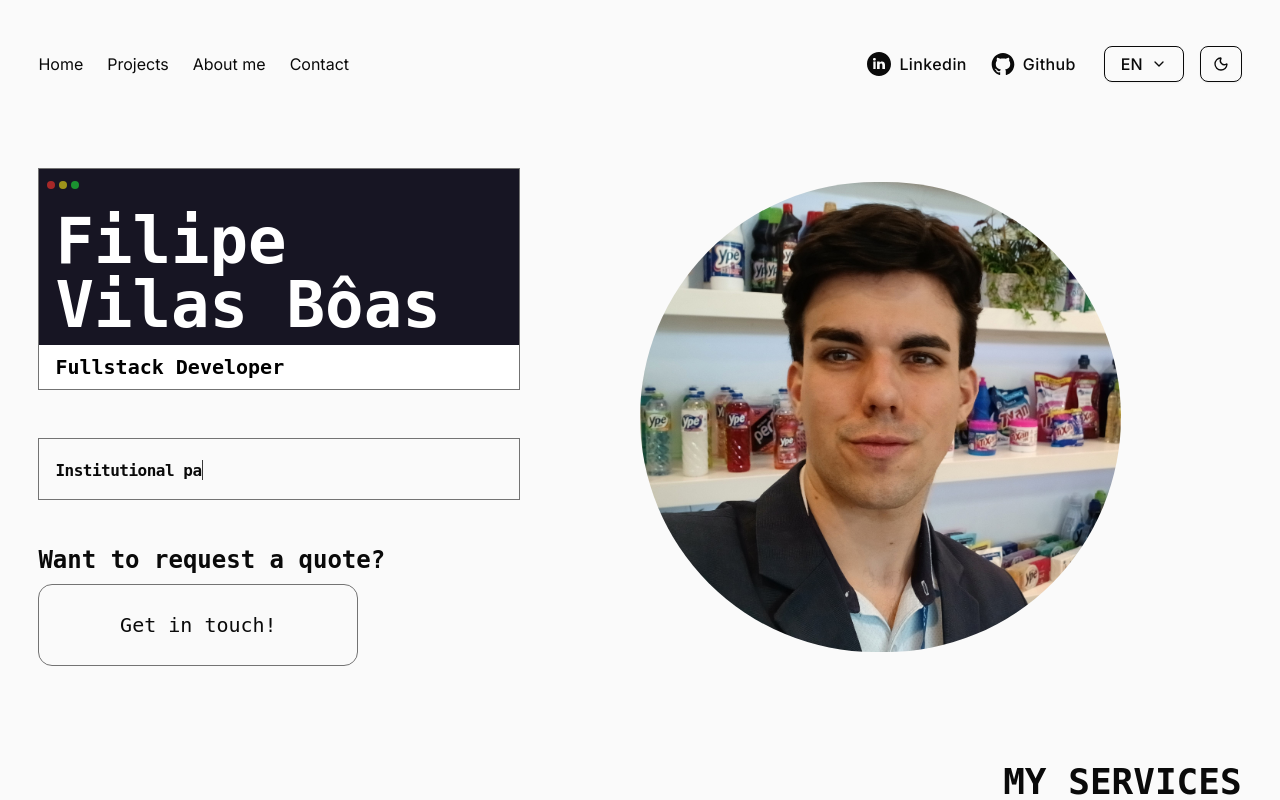
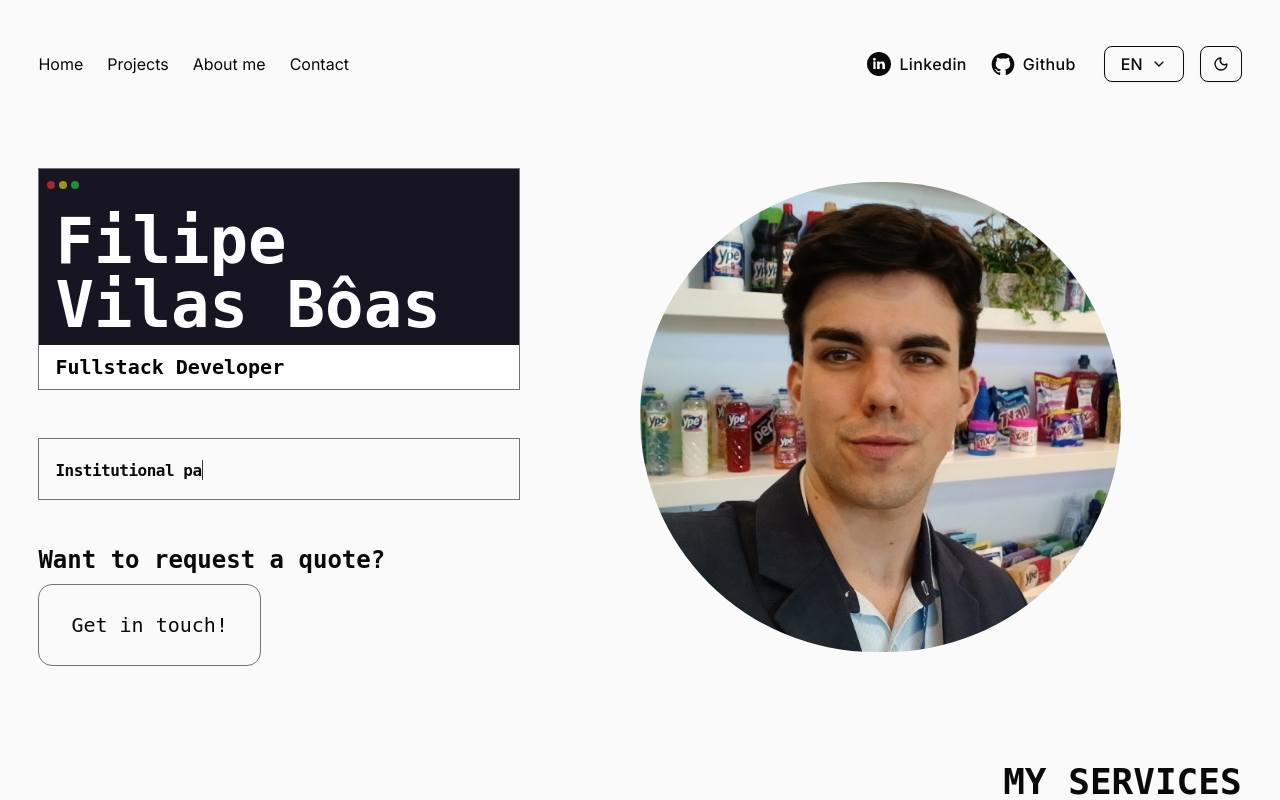
Before and after one commit to filipesvb/my-portfolio, a React (Vite) app: page / in a window 1280 px wide. Shown: the top 800 px of the page. Built offline with nearby package versions, Linux system fonts and the light colour scheme; a web font is replaced by a local one; what tailwindcss-fade would draw is missing.

Commit message:
feat: added Link to /contact on Hero CTA

```diff
--- a/src/pages/Home/components/Hero/components/HeroText/HeroCTA/index.tsx
+++ b/src/pages/Home/components/Hero/components/HeroText/HeroCTA/index.tsx
@@ -1,5 +1,6 @@
 import Button from "@/components/Button";
 import { LiquidButton } from "@/components/ui/shadcn-io/liquid-button";
+import { Link } from "react-router";
 
 const HeroCTA = ({
   orcamentoTxt,
@@ -9,11 +10,19 @@ const HeroCTA = ({
   ctaTxt: string;
 }) => {
   return (
-    <div className="flex flex-col space-y-3 items-center md:items-start">
-      <h3 className="font-bold text-2xl leading-none text-foreground">{orcamentoTxt}</h3>
-      <LiquidButton variant={"custom"} size={"lg"} className="text-foreground border-muted-foreground">
-        {ctaTxt}
-      </LiquidButton>
+    <div className="flex flex-col items-center space-y-3 md:items-start">
+      <h3 className="text-foreground text-2xl font-bold leading-none">
+        {orcamentoTxt}
+      </h3>
+      <Link to={"/contato"}>
+        <LiquidButton
+          variant={"custom"}
+          size={"lg"}
+          className="text-foreground border-muted-foreground"
+        >
+          {ctaTxt}
+        </LiquidButton>
+      </Link>
     </div>
   );
 };
```
